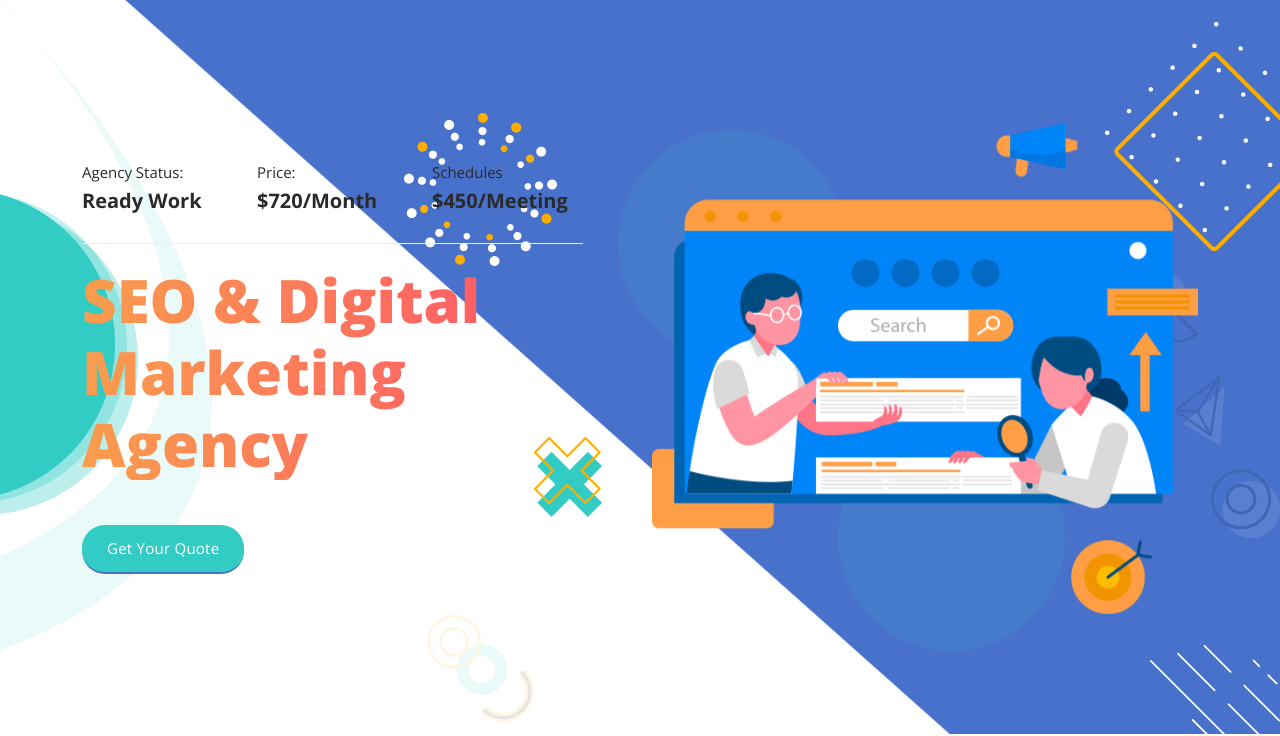
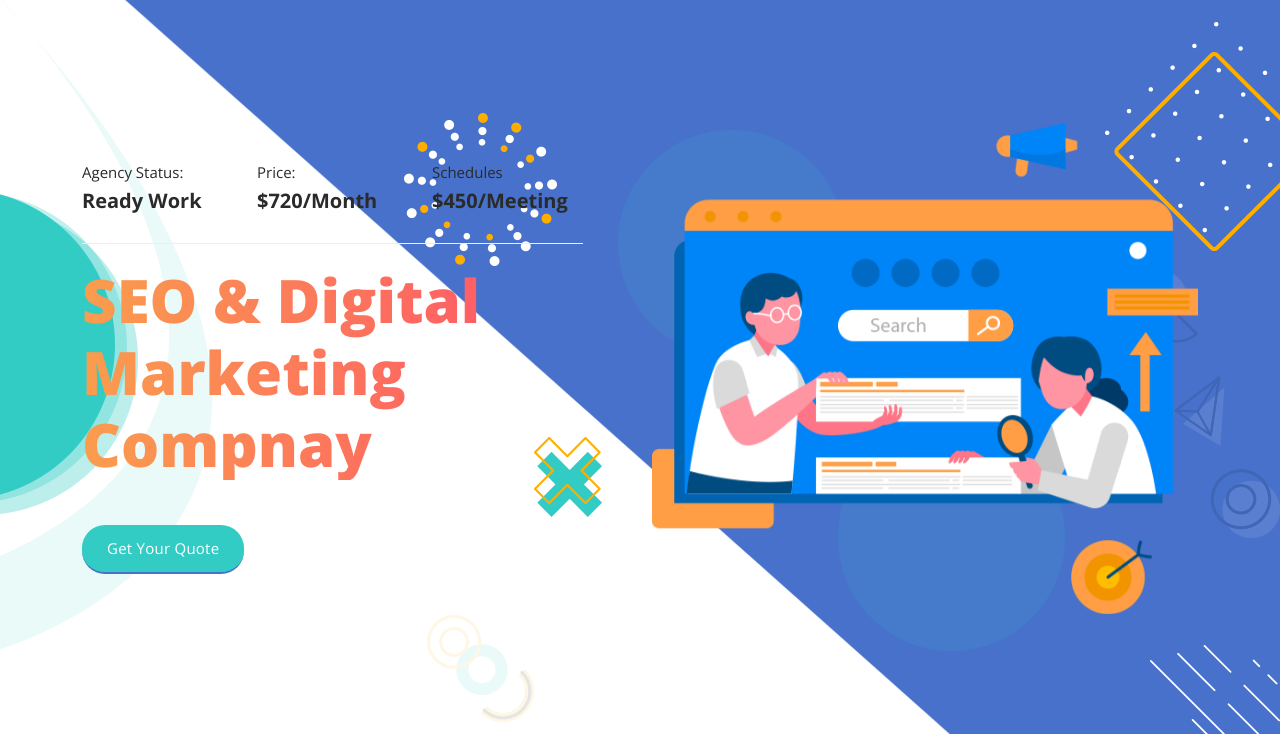
Before and after one commit to amitlondhe7557/seo_project, a plain HTML site: page index.html in a window 1280 px wide. Shown: the part 103-839 px from the top of the page. Drawn offline with nearby package versions, Linux system fonts and the light colour scheme.

Commit message:
Update index.html

```diff
--- a/index.html
+++ b/index.html
@@ -106,7 +106,7 @@ https://templatemo.com/tm-563-seo-dream
                     </div>
                   </div>
                   <div class="col-lg-12">
-                    <h2>SEO &amp; Digital Marketing Agency</h2>
+                    <h2>SEO &amp; Digital Marketing Compnay</h2>
                   </div>
                   <div class="col-lg-12">
                     <div class="main-green-button scroll-to-section">
```
